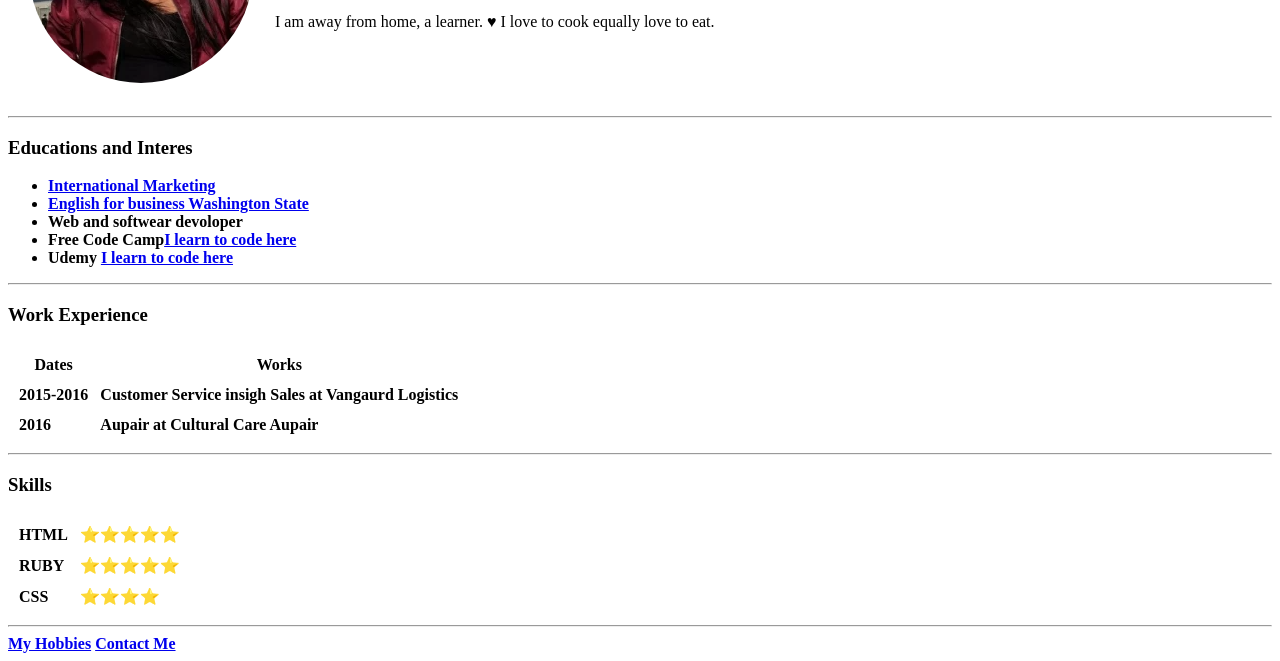
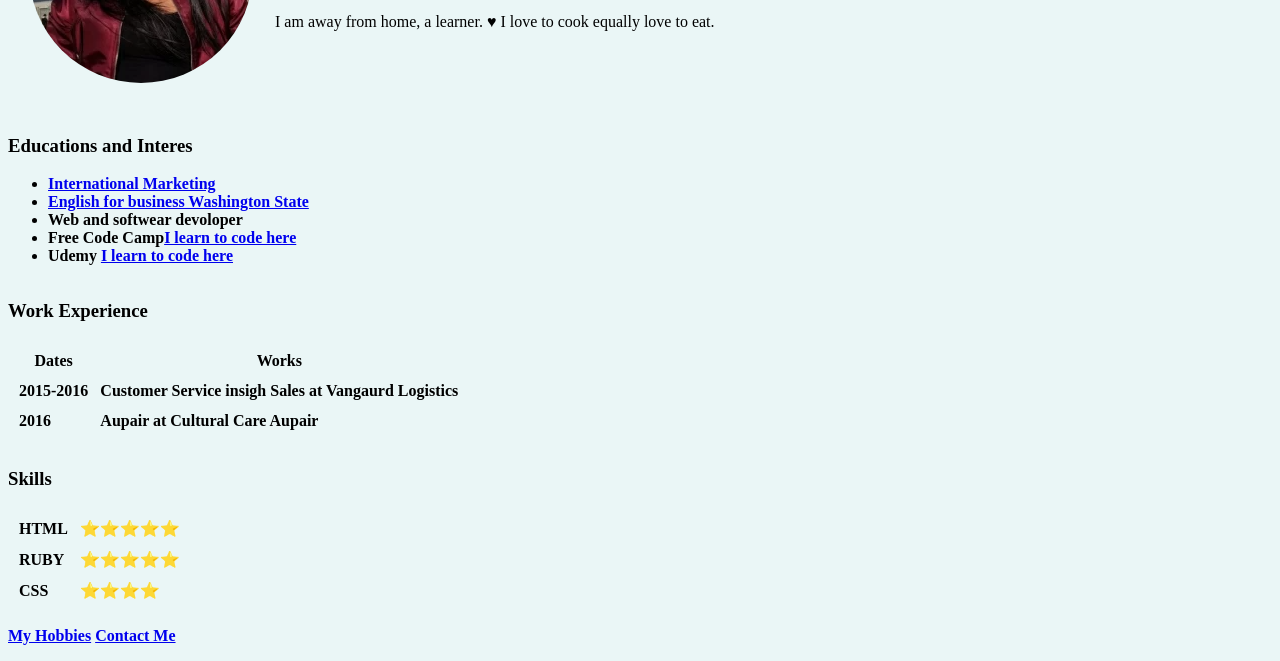
Before and after one commit to Arissarac/CV, a plain HTML site: page index.html.html in a window 1280 px wide. Shown: the part 170-831 px from the top of the page. Drawn offline with Linux system fonts and the light colour scheme.

Commit message:
Add files via upload
make change on photo and also capital

```diff
--- a/index.html.html
+++ b/index.html.html
@@ -4,6 +4,17 @@
 <head>
   <meta charset="utf-8">
   <title>💰💰 Arissara's Personal Site </title>
+
+  <style>
+   body {
+     background-color :#EAF6F6;
+   }
+   hr {
+     background-color: white;
+     border-style: none;
+   }
+  </style>
+
 </head>
 
 <body>
@@ -17,7 +28,7 @@
       </td>
     </tr>
   </table>
-  <hr>
+  <hr >
   <h3> Educations and Interes </h3>
   <ul>
     <li> <strong><a href="http://www.admission.rmutk.ac.th/">International Marketing</a></strong></li>
@@ -31,7 +42,7 @@
   </ul>
   <hr>
   <h3>Work Experience</h3>
-  <table cellspacing ="10">
+  <table cellspacing="10">
     <thead>
       <tr>
         <th>Dates</th>
@@ -47,8 +58,8 @@
   </table>
   <hr>
   <h3>Skills</h3>
-<table cellspacing= "10">
-<tr>
+  <table cellspacing="10">
+    <tr>
       <td> HTML</td>
       <td>⭐⭐⭐⭐⭐</td>
     </tr>
@@ -60,11 +71,11 @@
       <td> CSS </td>
       <td> ⭐⭐⭐⭐</td>
     </tr>
-</table>
+  </table>
 
   <hr>
   <a href="hobbies.html">My Hobbies</a>
-  <a href="mycontact.html">Contact Me</a>
+  <a href="Mycontact.html">Contact Me</a>
 </body>
 
 </html>
```
